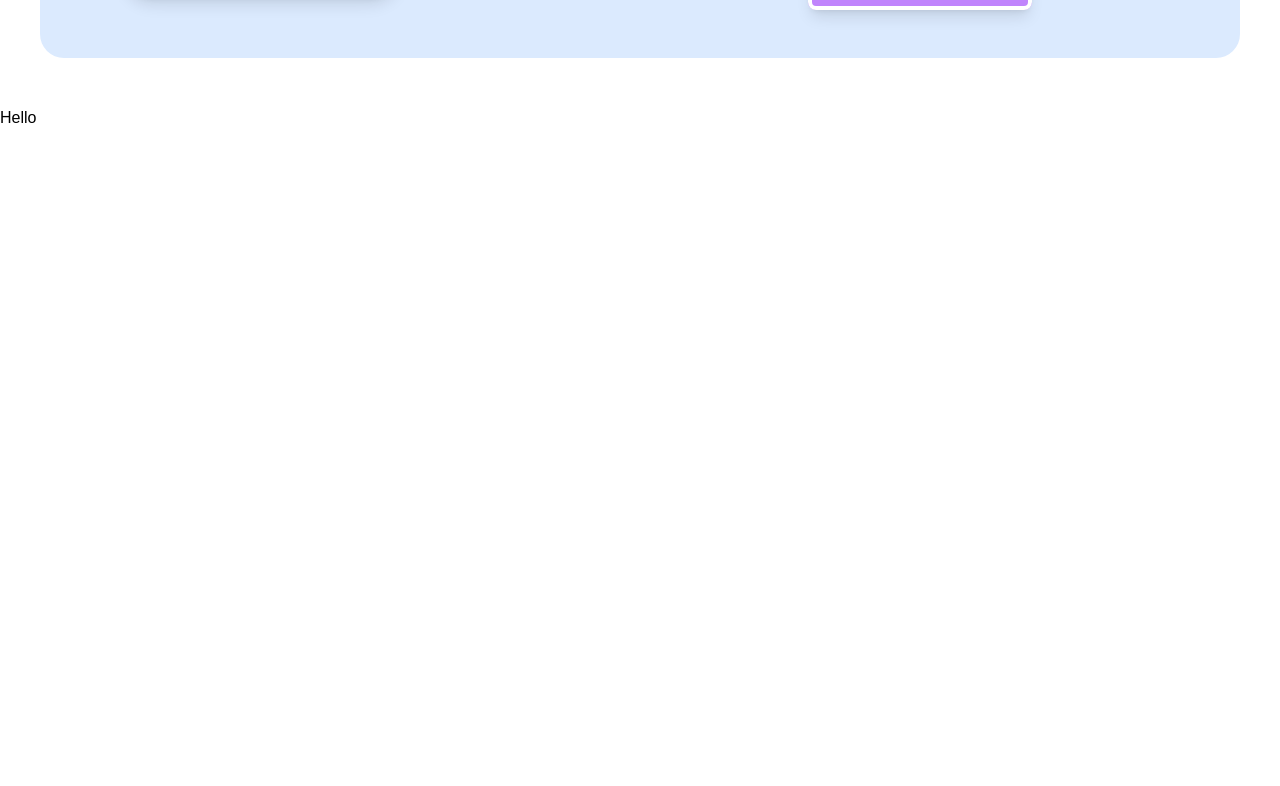
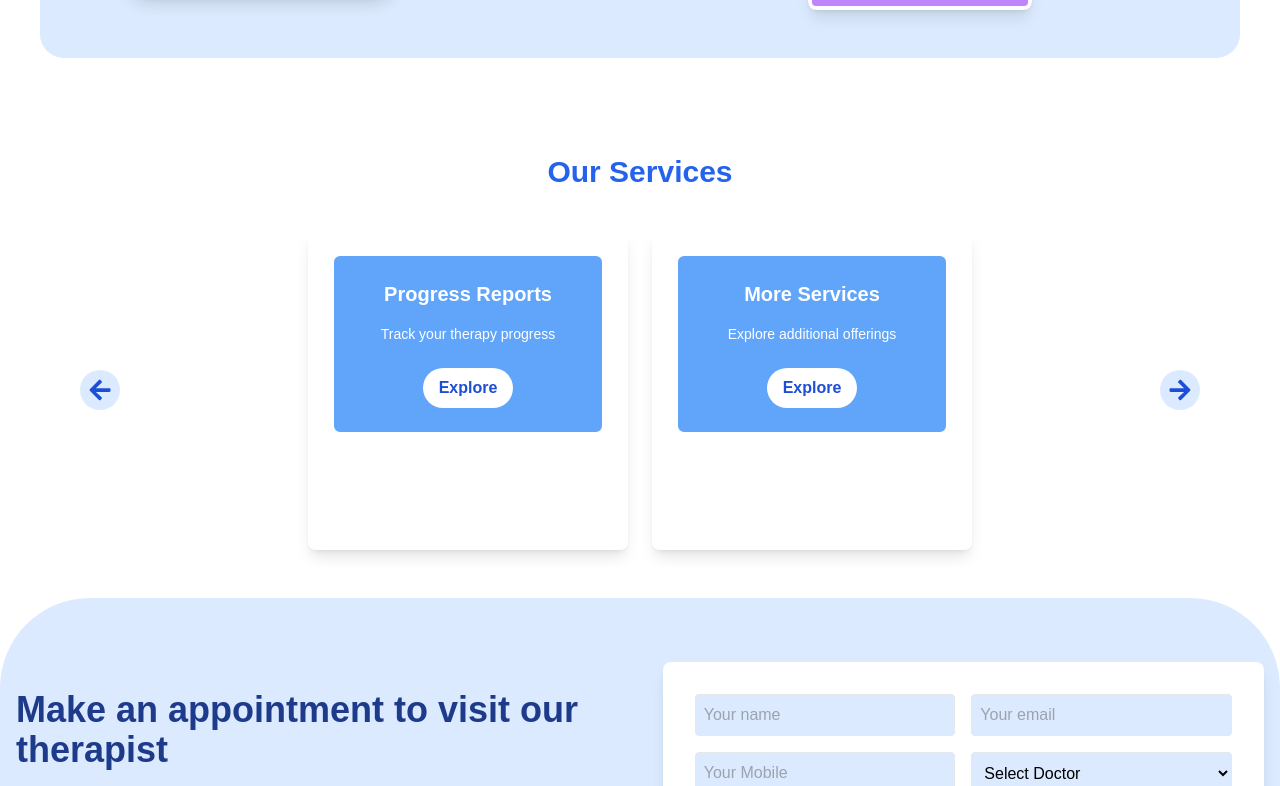
Before and after one commit to Ron111104/fluencytrack-frontend, a Next.js app: page / in a window 1280 px wide. Shown: the part 1474-2260 px from the top of the page. Built offline with nearby package versions, Linux system fonts and the light colour scheme.

Commit message:
Added services section

```diff
--- a/pages/components/Services.js
+++ b/pages/components/Services.js
@@ -1,11 +1,134 @@
-import React from 'react'
+import { FaArrowLeft, FaArrowRight } from 'react-icons/fa';
+import { useState, useEffect } from 'react';
+import { motion } from 'framer-motion';
 
-function Services() {
+const Services = () => {
+  const [currentIndex, setCurrentIndex] = useState(0);
+  const [isHovered, setIsHovered] = useState(false);
+  const [itemsToShow, setItemsToShow] = useState(2); // Default 2 for large screens
+
+  const services = [
+    {
+      id: 'appointment',
+      title: 'Book Appointment',
+      description: 'Schedule your next therapy session',
+      link: '#appointment',
+    },
+    {
+      id: 'exercises',
+      title: 'Exercises',
+      description: 'Therapy exercises to practice at home',
+      link: '/exercises',
+    },
+    {
+      id: 'reports',
+      title: 'Progress Reports',
+      description: 'Track your therapy progress',
+      link: '/reports',
+    },
+    {
+      id: 'more-services',
+      title: 'More Services',
+      description: 'Explore additional offerings',
+      link: '#more-services',
+    },
+  ];
+
+  // Check screen size after the component mounts
+  useEffect(() => {
+    const updateItemsToShow = () => {
+      if (window.innerWidth < 768) {
+        setItemsToShow(1);
+      } else {
+        setItemsToShow(2);
+      }
+    };
+
+    // Run once on mount and add listener for screen resizing
+    updateItemsToShow();
+    window.addEventListener('resize', updateItemsToShow);
+
+    return () => {
+      window.removeEventListener('resize', updateItemsToShow);
+    };
+  }, []);
+
+  // Auto-slide effect with pause on hover
+  useEffect(() => {
+    if (!isHovered) {
+      const interval = setInterval(() => {
+        handleNext();
+      }, 3000); // Slide every 3 seconds
+      return () => clearInterval(interval);
+    }
+  }, [isHovered, currentIndex]);
+
+  const handlePrev = () => {
+    const prevIndex = currentIndex === 0 ? services.length - itemsToShow : currentIndex - itemsToShow;
+    setCurrentIndex(prevIndex);
+  };
+
+  const handleNext = () => {
+    const nextIndex = currentIndex + itemsToShow >= services.length ? 0 : currentIndex + itemsToShow;
+    setCurrentIndex(nextIndex);
+  };
+
   return (
-    <div className='min-h-screen'>
-      Hello
+    <div className="bg-white py-12 px-6 lg:px-20">
+      {/* Heading */}
+      <h2 className="text-center text-2xl lg:text-3xl font-bold text-blue-600 mb-10">
+        Our Services
+      </h2>
+
+      {/* Carousel Container */}
+      <div
+        className="relative flex justify-center items-center"
+        onMouseEnter={() => setIsHovered(true)}
+        onMouseLeave={() => setIsHovered(false)}
+      >
+        {/* Left Arrow */}
+        <button
+          onClick={handlePrev}
+          className="absolute left-0 p-2 rounded-full bg-blue-100 text-blue-700"
+        >
+          <FaArrowLeft size={24} />
+        </button>
+
+        {/* Service Box Container */}
+        <div className="flex space-x-6">
+          {services.slice(currentIndex, currentIndex + itemsToShow).map((service) => (
+            <motion.div
+              key={service.id}
+              className="w-80 h-80 p-6 rounded-lg shadow-lg transition-transform duration-500"
+              initial={{ opacity: 0, x: 50 }}
+              animate={{ opacity: 1, x: 0 }}
+              exit={{ opacity: 0, x: -50 }}
+              transition={{ duration: 0.5 }}
+            >
+              <div className="relative border-2 border-white rounded-lg p-6 bg-blue-400 text-center text-white hover:bg-blue-500 transition-all duration-300">
+                <h3 className="text-xl font-semibold">{service.title}</h3>
+                <p className="text-sm mt-4">{service.description}</p>
+                <a
+                  href={service.link}
+                  className="mt-6 inline-block bg-white text-blue-700 px-4 py-2 rounded-full font-bold"
+                >
+                  Explore
+                </a>
+              </div>
+            </motion.div>
+          ))}
+        </div>
+
+        {/* Right Arrow */}
+        <button
+          onClick={handleNext}
+          className="absolute right-0 p-2 rounded-full bg-blue-100 text-blue-700"
+        >
+          <FaArrowRight size={24} />
+        </button>
+      </div>
     </div>
-  )
-}
+  );
+};
 
-export default Services
+export default Services;
```
